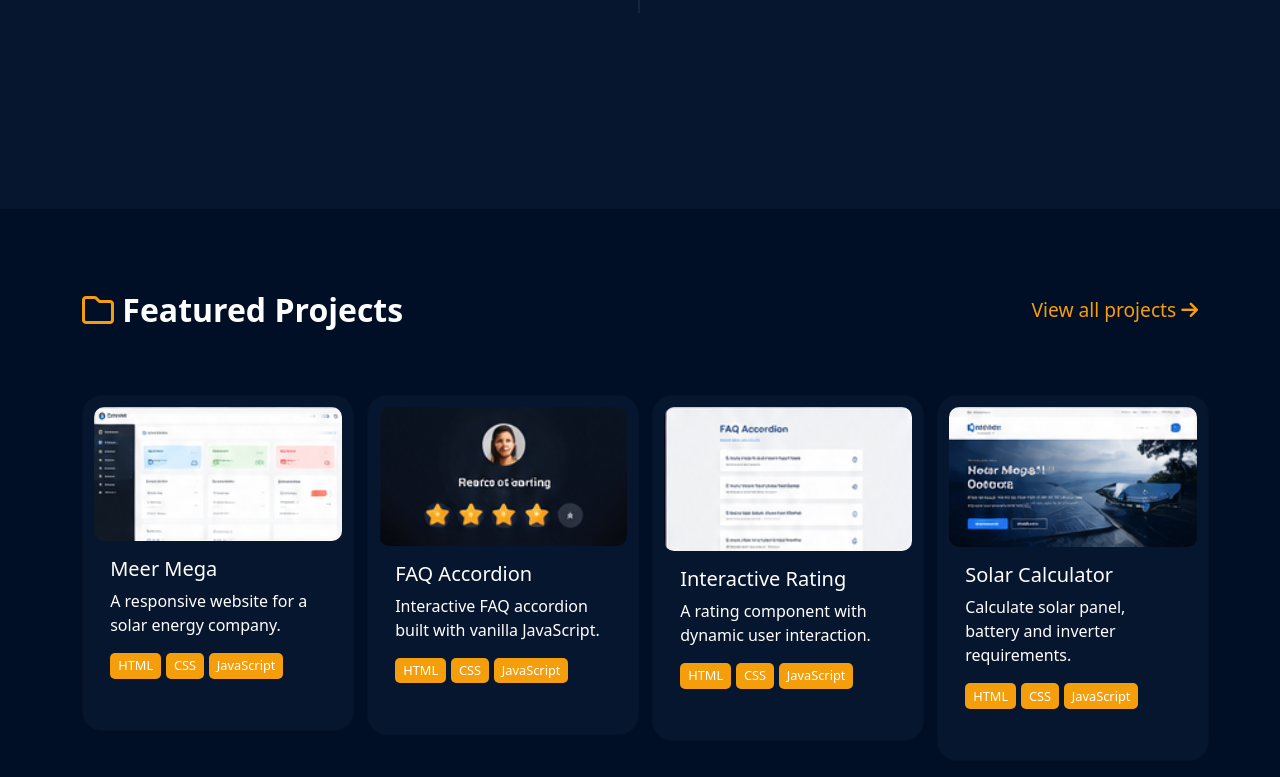
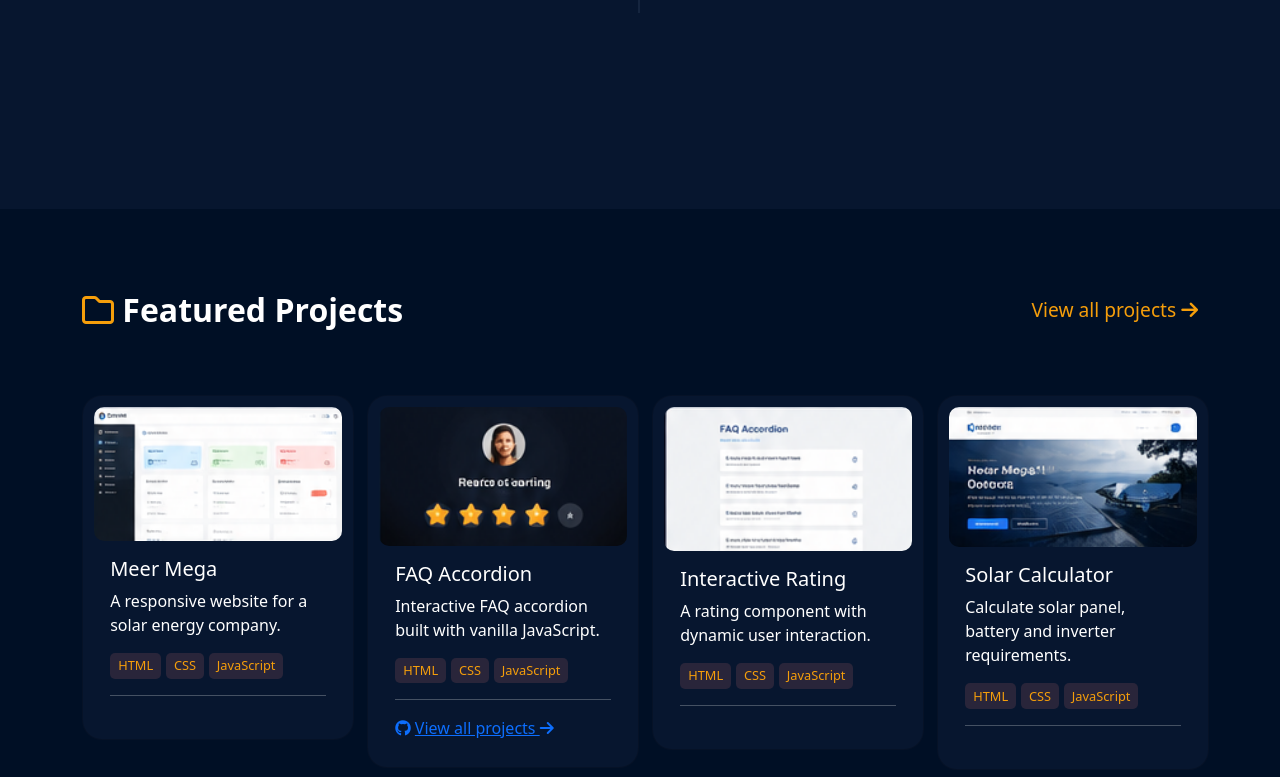
Before and after one commit to micdynas/portfolio-website, a plain HTML site: page index.html in a window 1280 px wide. Shown: the part 1391-2168 px from the top of the page. Drawn offline with nearby package versions, Linux system fonts and the light colour scheme.

Commit message:
modified:   index.html 	modified:   styles.css

```diff
--- a/index.html
+++ b/index.html
@@ -175,7 +175,7 @@
       <span class="lan">CSS</span>
       <span class="lan">JavaScript</span>
     </div>
-    <br>
+    <hr>
 
   </div>
 </div>
@@ -192,7 +192,12 @@
       <span class="lan">CSS</span>
       <span class="lan">JavaScript</span>
     </div>
-    <br>
+    <hr>
+      <div class="card-bottom">
+    <a href=""><i class="fa-brands fa-github"></i></a>
+    <a class="" href="#">View all projects <i class="fa-solid fa-arrow-right"></i> </a>
+
+   </div>
 
   </div>
 </div>
@@ -209,7 +214,7 @@
       <span class="lan">CSS</span>
       <span class="lan">JavaScript</span>
     </div>
-  <br>
+  <hr>
 
   </div>
 </div>
@@ -226,7 +231,7 @@
       <span class="lan">CSS</span>
       <span class="lan">JavaScript</span>
     </div>
-    <br>
+    <hr>
   </div>
 </div>
 
--- a/styles.css
+++ b/styles.css
@@ -211,5 +211,9 @@ margin-top: 2rem;
   padding: 0.2rem 0.5rem;
   margin-right: 0.3rem;
   border-radius: 5px;
-  background-color: #F59E0B;
+  background-color: #29253a;
+  color: #F59E0B;
 }
+.card-bottom{
+
+}
```
